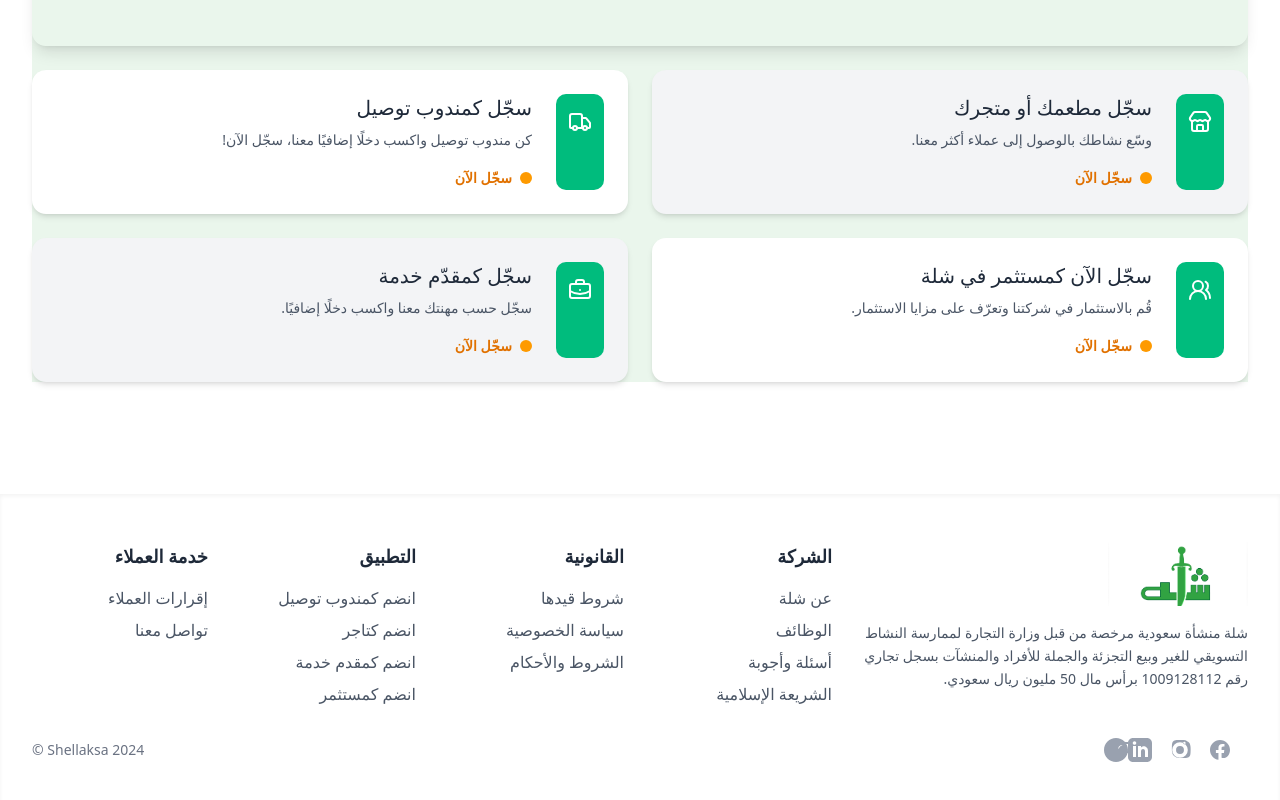
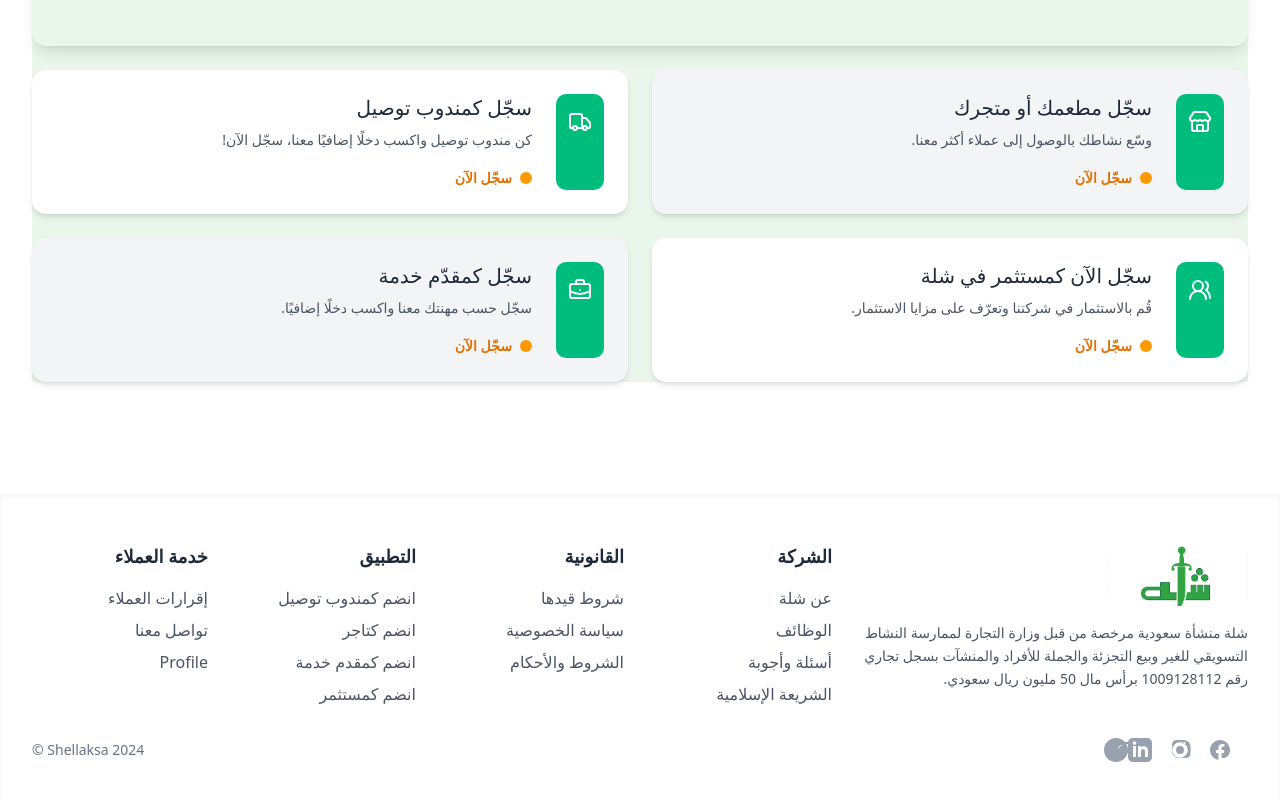
Before and after one commit to SaadoNasr202/firts, a Next.js app: page / in a window 1280 px wide. Shown: the part 1707-2507 px from the top of the page. Built offline with nearby package versions, Linux system fonts and the light colour scheme.

Commit message:
profile add

```diff
--- a/src/components/shellafooter.tsx
+++ b/src/components/shellafooter.tsx
@@ -118,6 +118,10 @@
 										تواصل معنا
 									</a>
 								</li>
+								<li>
+									<a href="./Profile" className="hover:text-amber-500">
+						Profile									</a>
+								</li>
 							</ul>
 						</div>
 					</div>
```
